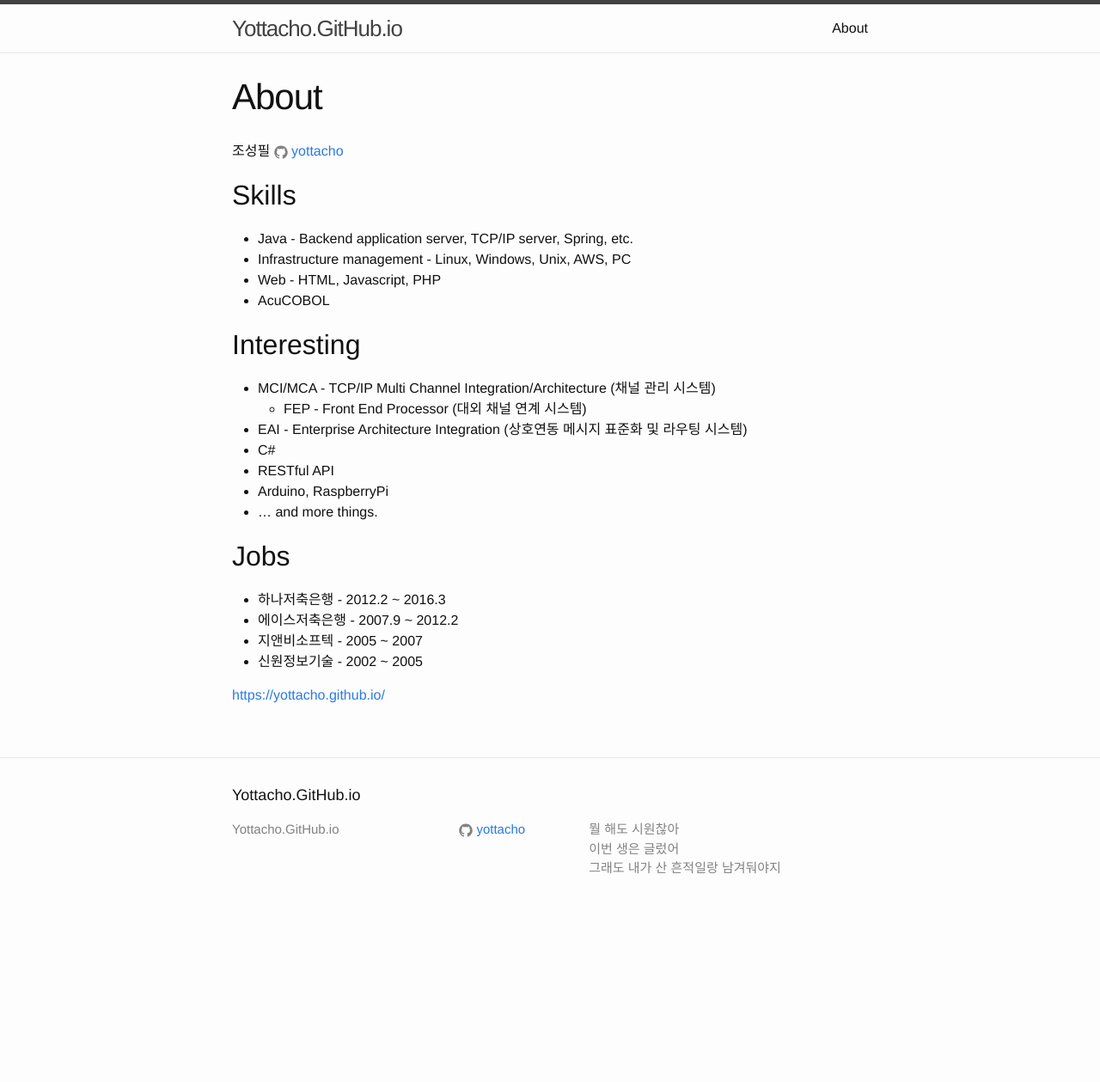
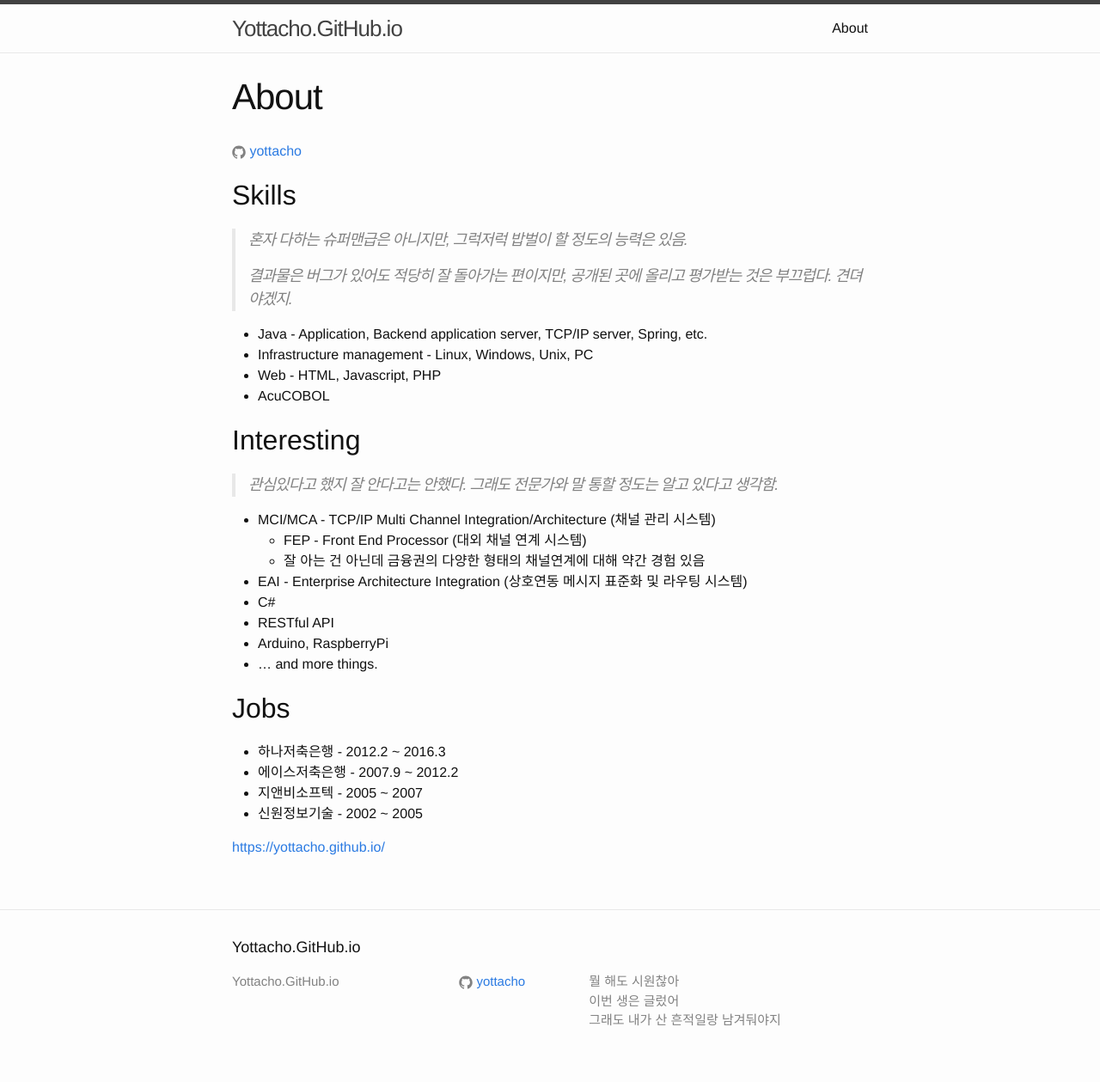
Before and after one commit to yottacho/yottacho.github.io, a Jekyll site: the page built from about.md, in a window 1280 px wide. Shown: the whole page at 86% size. Built offline with Jekyll 4.4.1, drawn with Linux system fonts in a browser that asks for light colours; before the commit the page ends 1082 px from its top, so only the background shows below that.

Commit message:
소개변경

```diff
--- a/about.md
+++ b/about.md
@@ -3,17 +3,24 @@ layout: page
 title: About
 permalink: /about/
 ---
-조성필 {% include icon-github.html username="yottacho" %}
+{% include icon-github.html username="yottacho" %}
 
 ## Skills
-* Java - Backend application server, TCP/IP server, Spring, etc.
-* Infrastructure management - Linux, Windows, Unix, AWS, PC
+> 혼자 다하는 슈퍼맨급은 아니지만, 그럭저럭 밥벌이 할 정도의 능력은 있음.
+>
+> 결과물은 버그가 있어도 적당히 잘 돌아가는 편이지만, 공개된 곳에 올리고 평가받는 것은 부끄럽다. 견뎌야겠지.
+
+* Java - Application, Backend application server, TCP/IP server, Spring, etc.
+* Infrastructure management - Linux, Windows, Unix, PC
 * Web - HTML, Javascript, PHP
 * AcuCOBOL
 
 ## Interesting
+> 관심있다고 했지 잘 안다고는 안했다. 그래도 전문가와 말 통할 정도는 알고 있다고 생각함.
+
 * MCI/MCA - TCP/IP Multi Channel Integration/Architecture (채널 관리 시스템)
     * FEP - Front End Processor (대외 채널 연계 시스템)
+    * 잘 아는 건 아닌데 금융권의 다양한 형태의 채널연계에 대해 약간 경험 있음
 * EAI - Enterprise Architecture Integration (상호연동 메시지 표준화 및 라우팅 시스템)
 * C#
 * RESTful API
@@ -26,5 +33,4 @@ permalink: /about/
 * 지앤비소프텍 - 2005 ~ 2007
 * 신원정보기술 - 2002 ~ 2005
 
-
 [https://yottacho.github.io/](https://yottacho.github.io/)
```
